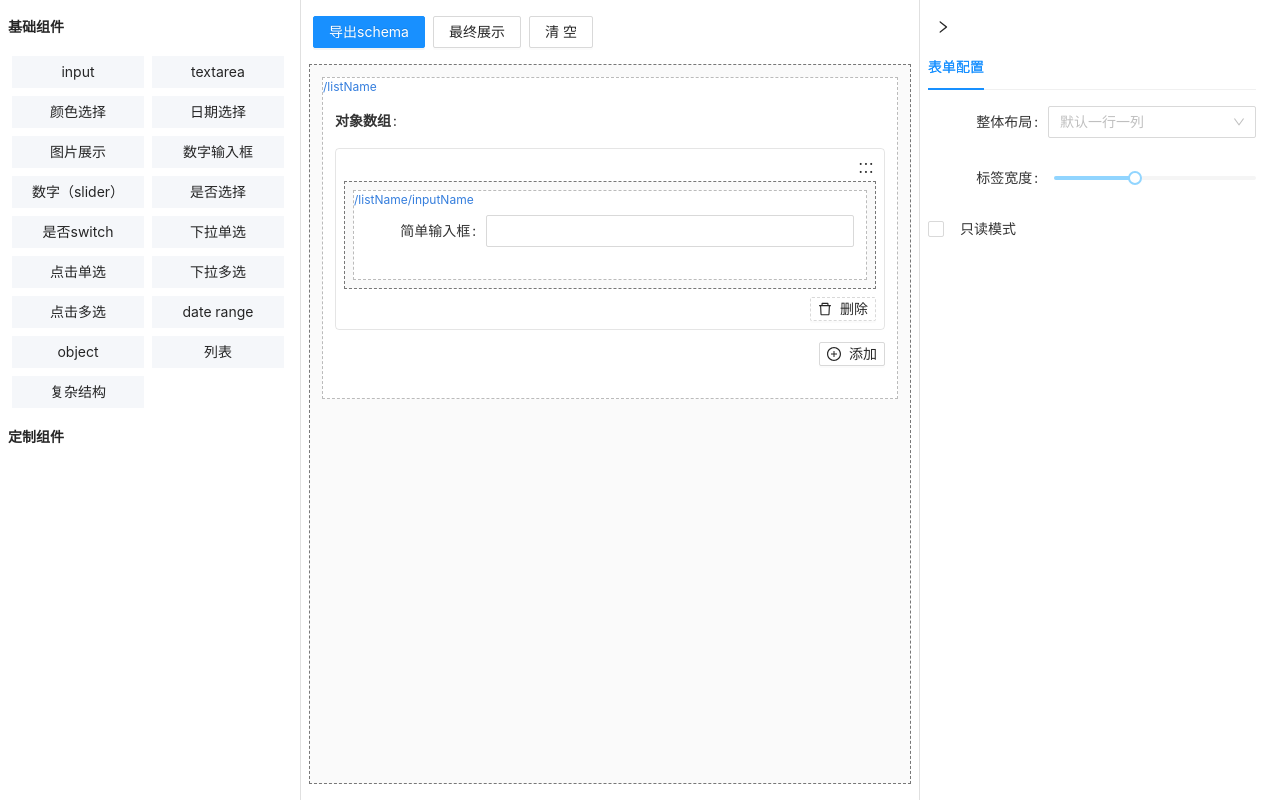
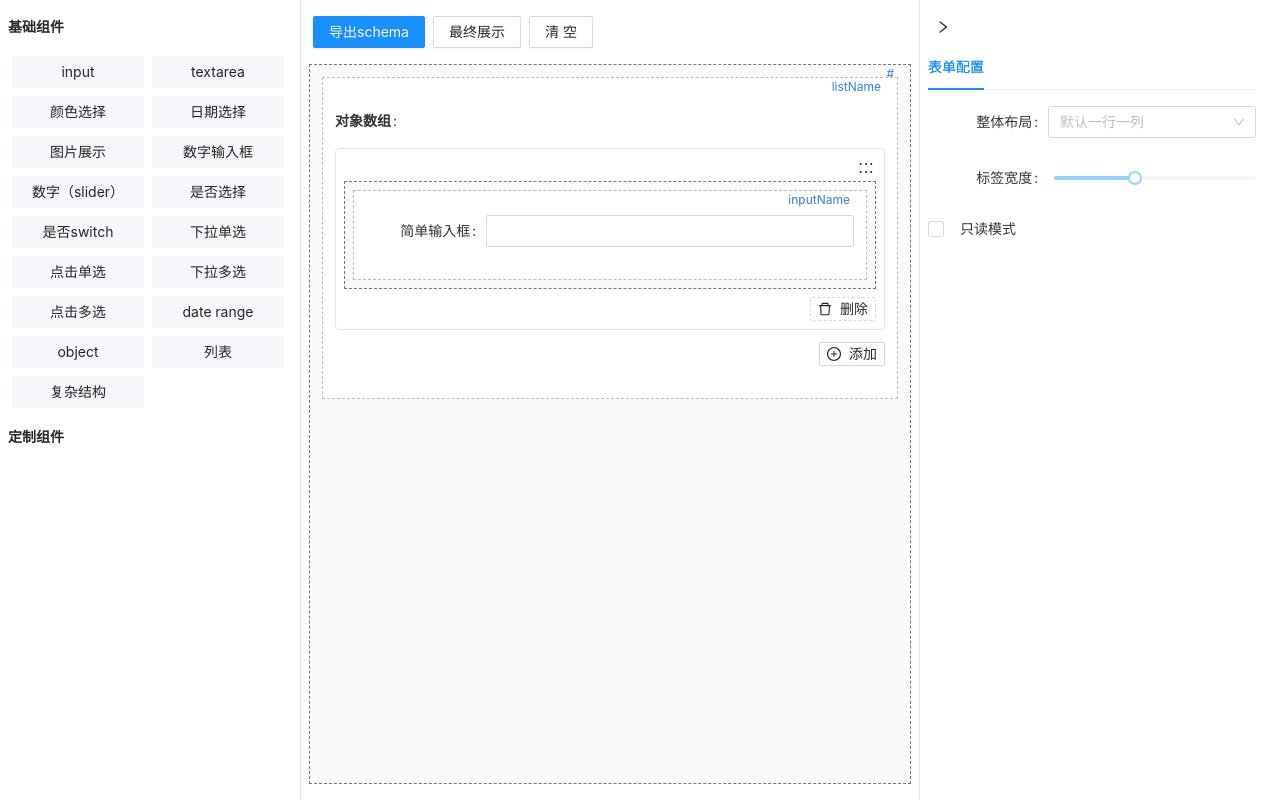
Before and after one commit to w86wh2/schema-generator, a React (Create React App) app: page / in a window 1280 px wide. Built offline with nearby package versions, Linux system fonts and the light colour scheme; the HTML template or start-up script is replaced by a standard one.

Commit message:
id展示fix

```diff
--- a/src/FR/Wrapper.js
+++ b/src/FR/Wrapper.js
@@ -1,7 +1,7 @@
 import React from 'react';
 import './Wrapper.css';
 import { useGlobal, useGlobalProps, useStore } from '../hooks';
-import { copyItem } from '../utils';
+import { copyItem, getKeyFromUniqueId } from '../utils';
 import { DeleteOutlined, CopyOutlined } from '@ant-design/icons';
 
 export default function Wrapper({
@@ -125,8 +125,8 @@ export default function Wrapper({
       onMouseLeave={handleMouseLeave}
     >
       {!inside && (
-        <div className='absolute top-0 left-0 blue f7'>
-          {schema && schema.$id && schema.$id.substring(1)}
+        <div className='absolute top-0 right-1 blue f7'>
+          {schema && schema.$id && getKeyFromUniqueId($id)}
         </div>
       )}
       {children}
@@ -146,7 +146,7 @@ export default function Wrapper({
             alignItems: 'center',
           }}
         >
-          <div onClick={deleteItem}>
+          <div className='pointer' onClick={deleteItem}>
             <DeleteOutlined
               style={{
                 height: 16,
@@ -156,7 +156,7 @@ export default function Wrapper({
               }}
             />
           </div>
-          <div onClick={handleItemCopy}>
+          <div className='pointer' onClick={handleItemCopy}>
             <CopyOutlined
               style={{ height: 16, width: 16, marginRight: 12, color: '#fff' }}
             />
```
